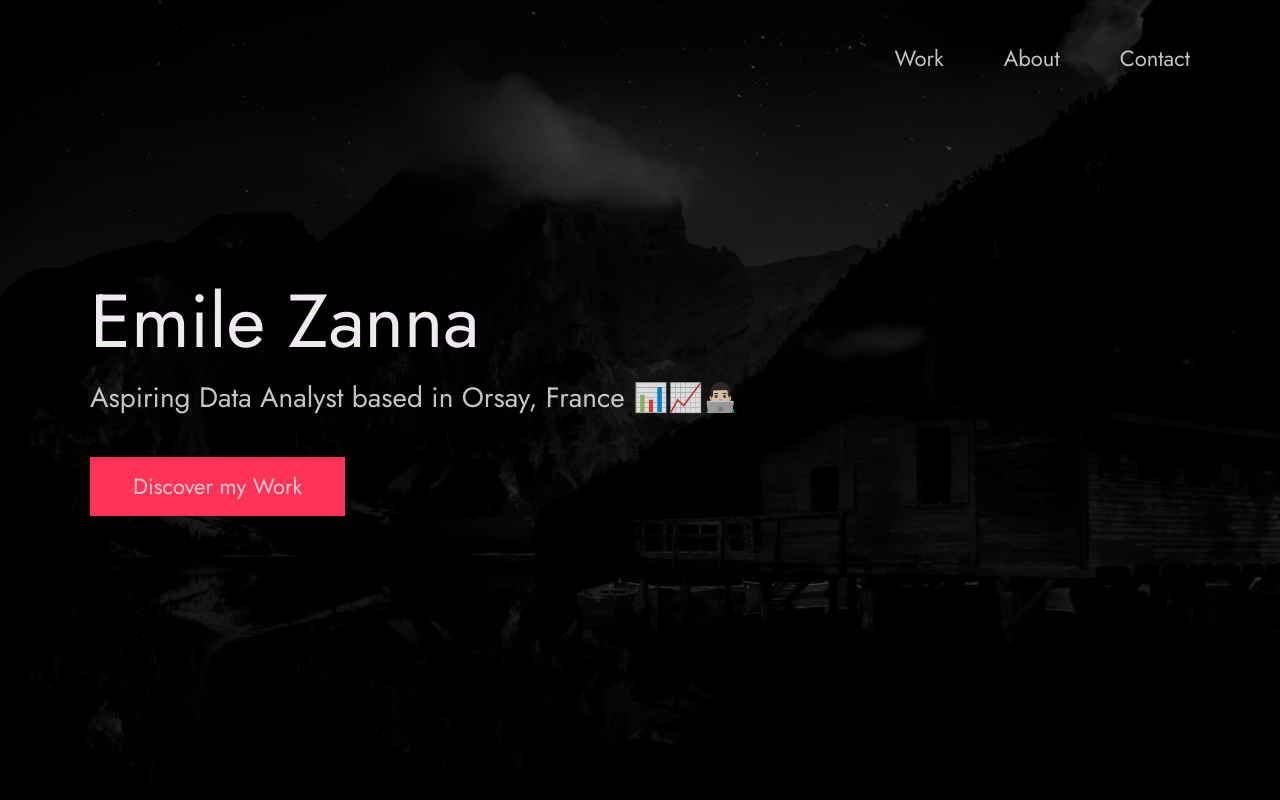
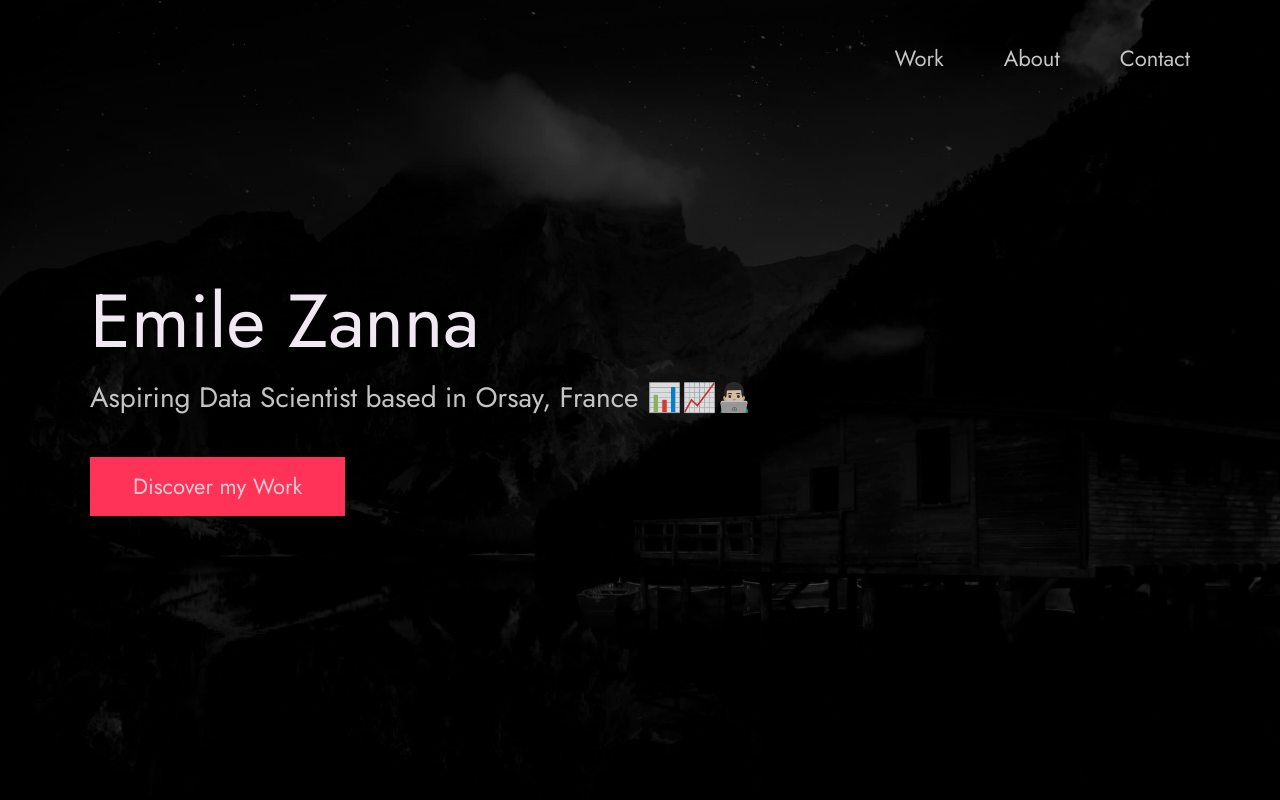
Before and after one commit to peio17/Emile-Portfolio, a plain HTML site: page index.html in a window 1280 px wide. Shown: the top 800 px of the page. Drawn offline with Linux system fonts and the light colour scheme.

Commit message:
Update index.html

```diff
--- a/index.html
+++ b/index.html
@@ -27,7 +27,7 @@
     <div class="header__text-box row">
       <div class="header__text">
         <h1 class="heading-primary"><span>Emile Zanna</span></h1>
-        <p>Aspiring Data Analyst based in Orsay, France 📊📈👨🏻‍💻</p>
+        <p>Aspiring Data Scientist based in Orsay, France 📊📈👨🏻‍💻</p>
         <!-- Change button text and link -->
         <a href="#work" class="btn btn--pink">Discover my Work</a>
       </div>
```
